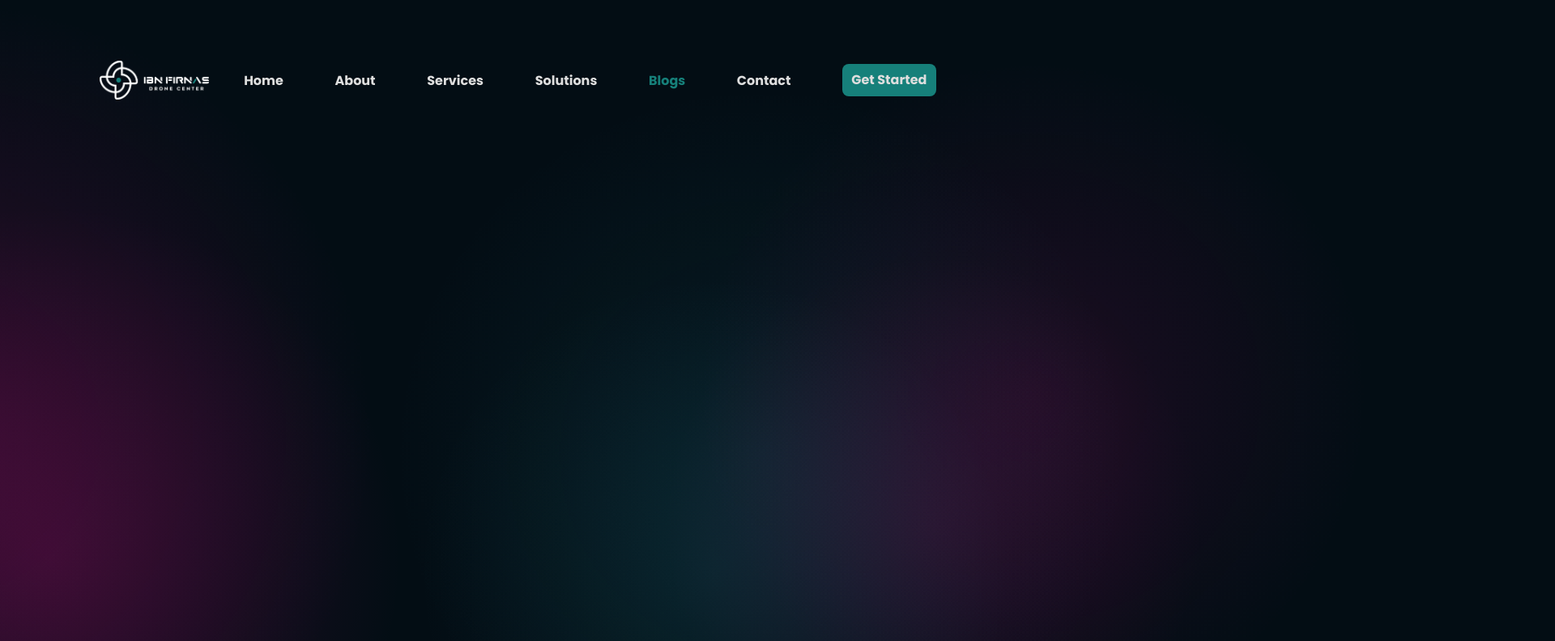
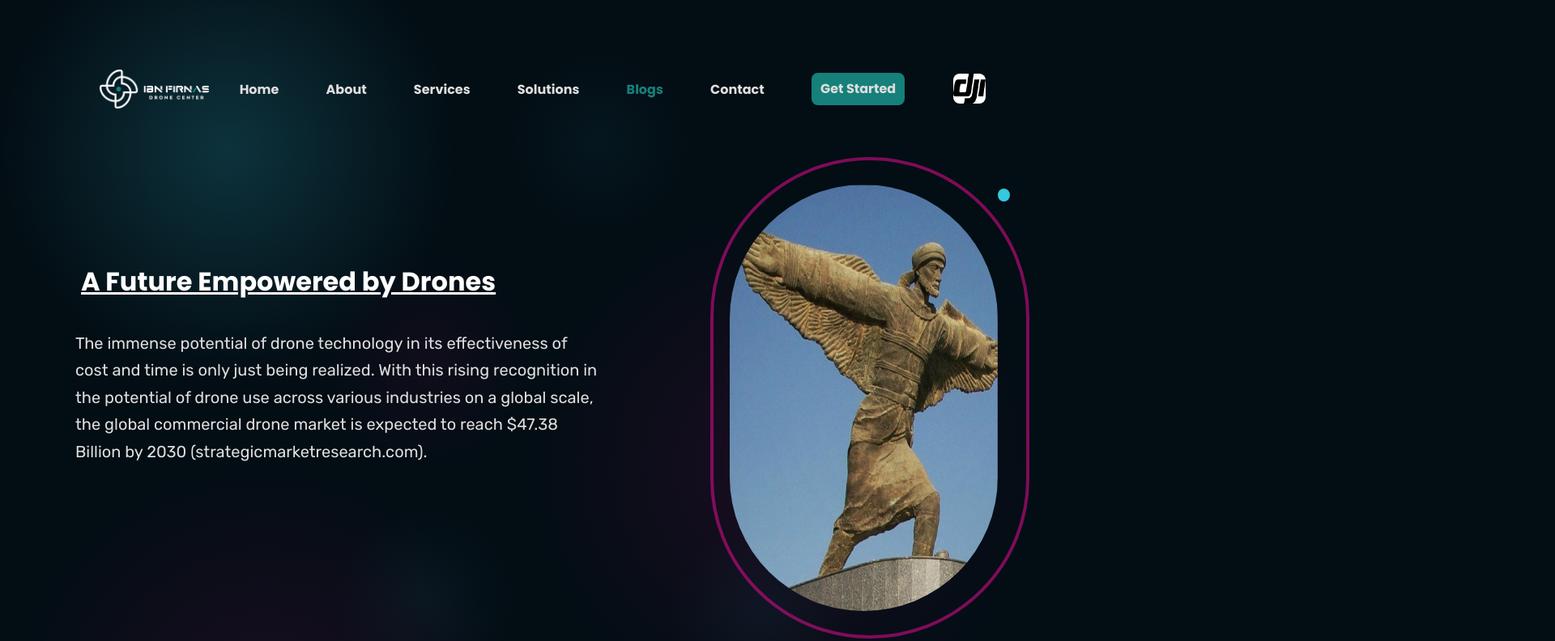
Before and after one commit to Acharouni/ibnfernass, a plain HTML site: page blogs.html in a window 1280 px wide. Shown: the top 792 px of the page at 81% size, 1920 px wide, since content can reach past the window. Drawn offline with Linux system fonts and the light colour scheme.

Commit message:
blogs page

```diff
--- a/blogs.html
+++ b/blogs.html
@@ -6,26 +6,19 @@
 
   <link rel="stylesheet" href="./global.css" />
   <link rel="stylesheet" href="./index.css" />
-    <link
-      rel="stylesheet"
-      href="https://fonts.googleapis.com/css2?family=Poppins:wght@400;700&display=swap"
-    />
-    <link
-      rel="stylesheet"
-      href="https://fonts.googleapis.com/css2?family=Rubik:wght@400;500&display=swap"
-    />
-    <link
-      rel="stylesheet"
-      href="https://fonts.googleapis.com/css2?family=Montserrat:wght@700&display=swap"
-    />
+  <link rel="stylesheet" href="./style/blogs.css" />
+  <link rel="stylesheet" href="./style/animation.css" />
+  <link rel="stylesheet" href="./style/cartdron.css" />
+  <link rel="stylesheet" href="https://fonts.googleapis.com/css2?family=Poppins:wght@400;700&display=swap" />
+  <link rel="stylesheet" href="https://fonts.googleapis.com/css2?family=Rubik:wght@400;500&display=swap" />
+  <link rel="stylesheet" href="https://fonts.googleapis.com/css2?family=Montserrat:wght@700&display=swap" />
+  <link rel="stylesheet" href="./3d/styledrone.css">
+    <script src="./3d/jquery-3.6.0.min.js"></script>
 </head>
 <body>
-    <div class="ai-tech-technology-landing-p">
-      <img class="background-icon" alt="" src="./public/background.svg" />
     <header class="desktop-header" id="features">
       <nav>
         <div class="mobile-menu" id="mobile-menu">
-
           <ul>
             <li><a href="index.html">Home</a></li>
             <li><a href="about.html">About</a></li>
@@ -40,8 +33,6 @@
         <img class="show logo" src="./img/logo/logo.png" alt="Logo">
         <span class="show togg" onclick="showMenu()">&Congruent;</span>
         <span class="showhide hid"  onclick="NoTshowMenu()">&times;</span>
-
-
 
         <nav class="menu">
           <div class="top-navigation" id="desktop">
@@ -58,15 +49,72 @@
                 <b class="get-started"><a href="academy.html">Get Started</a></b>
               </div>
             </div>
+                   <div class="reg">
+            <div class="reg-item"></div>
+          </div><a href="product.html"><img class="image-1-icon" alt="" src="./img/dji.png" /></a>
+    </div>
           </div>
         </nav>
+      </nav>
     </header>
-  <script src="script.js"></script>
+
+
+<!-- ----------------------------------------------------------------------------------------------------------------->
+
+
+<!-- ----------------------------------------------------------------------------------------------------------------->
+
+
+
+
+  <div class="headerblog">
+      <div class="aboutblog"></div>
+      <div class="right-aboutblog">
+        <div class="titleblog">
+          <a
+            class="a-future-empowered"
+            href="https://ifdc.om/blogs/a-future-empowered-by-drones"
+            target="_blank"
+            >A Future Empowered by Drones</a
+          >
+        </div>
+        <div class="descriptionblog">
+          <div class="the-immense-potential">
+            The immense potential of drone technology in its effectiveness of
+            cost and time is only just being realized. With this rising
+            recognition in the potential of drone use across various industries
+            on a global scale, the global commercial drone market is expected to
+            reach $47.38 Billion by 2030 (strategicmarketresearch.com).
+          </div>
+        </div>
+      </div>
+      <div class="right-welcome-icon">
+      <div class="div-2">
+    <div class="div-3"></div>
+    <div class="div-4">
+      <img
+        loading="lazy"
+        src="./img/ibnfirnas.png"
+        class="img"
+      />
+      <div class="div-5"></div>
+    </div>
+  </div>
+  <div class="div-6"></div>
+</div>
+      </div>
+    </div>
+
+<!-- ----------------------------------------------------------------------------------------------------------------->
 
 
 
 
 
+
+
+<script src="./3d/scriptdrone.js"></script>
+<script src="script.js"></script>
   <footer class="footer">
     <div class="subscribe-form-parent">
       <div class="subscribe-form">
@@ -77,12 +125,7 @@
           </div>
           <div class="subscribe-wrapper">
             <div class="subscribe">
-                  <img
-                    class="rectangle-icon"
-                    alt=""
-                    src="./public/rectangle.svg"
-                  />
-
+              <img class="rectangle-icon" alt="" src="./public/rectangle.svg" />
               <div class="subscribe-inner">
                 <div class="enter-your-email-here-parent">
                   <input class="column" type="email" placeholder="Enter Your Email Here"/>
@@ -130,7 +173,6 @@
                 <div class="email-examplecom-container">
                   <span class="email">instagram :</span>
                   <span class="examplecom"><a href="https://www.instagram.com/ibnfirnas.om?igshid=YmMyMTA2M2Y%3D">ibnfirnas.om</a></span>
-
                 </div>
               </div>
             </div>
@@ -157,6 +199,5 @@
     </div>
     </footer>
 
-    </div>
 </body>
 </html>
--- a/index.css
+++ b/index.css
@@ -46,7 +46,7 @@
 .top-navigation {
   display: flex;
   flex-direction: row;
-  position: absolute;
+  position: relative;
   top: 32px;
   left: calc(50% - 517px);
   width: 1033px;
--- /dev/null
+++ b/style/blogs.css
@@ -0,0 +1,131 @@
+.aboutblog {
+  position: absolute;
+  top: 289px;
+  left: 155px;
+  width: 520px;
+  height: 53px;
+}
+.a-future-empowered {
+  position: absolute;
+  top: 0;
+  left: 0;
+  text-decoration: underline;
+  font-weight: 700;
+  color: inherit;
+  display: inline-block;
+  width: 597px;
+  height: 84px;
+}
+.titleblog {
+  width: 597px;
+  position: relative;
+  height: 84px;
+  z-index: 0;
+}
+.descriptionblog,
+.the-immense-potential {
+  width: 652px;
+  position: absolute;
+  height: 79px;
+}
+.the-immense-potential {
+  top: 0;
+  left: 0;
+  line-height: 167.09%;
+  display: inline-block;
+}
+.descriptionblog {
+  margin: 0 !important;
+  top: 84px;
+  left: -7px;
+  z-index: 1;
+  font-size: 20px;
+  color: #dedede;
+  font-family: var(--font-rubik);
+}
+.right-aboutblog {
+  position: absolute;
+  top: 324px;
+  left: 100px;
+  width: 520px;
+  height: 53px;
+  display: flex;
+  flex-direction: column;
+  align-items: flex-start;
+  justify-content: flex-start;
+  padding: 0 0 4px;
+  box-sizing: border-box;
+  gap: 10px;
+}
+.right-welcome-icon {
+  margin-top: 194px;
+  margin-left: 870px;
+  width: 249px;
+  height: 387px;
+}
+.headerblog {
+  width: 100%;
+  position: relative;
+  height: 830px;
+  text-align: left;
+  font-size: 32px;
+  color: #fff;
+  font-family: var(--font-poppins);
+}
+  .div {
+    justify-content: flex-end;
+    display: flex;
+    gap: 20px;
+  }
+  .div-2 {
+    display: flex;
+    gap: 7px;
+    flex-grow: 1;
+    flex-basis: auto;
+  }
+  .div-3 {
+    background-color: #16807a;
+    border-radius: 50%;
+    align-self: start;
+    margin-top: 114px;
+    width: 16px;
+    height: 15px;
+  }
+  .div-4 {
+    border-radius: 200px;
+    border-color: rgba(221, 12, 142, 0.56);
+    border-style: solid;
+    border-width: 4px;
+    display: flex;
+    gap: 0px;
+    flex-grow: 1;
+    flex-basis: auto;
+    padding: 30px 20px;
+  }
+  .img {
+    aspect-ratio: 0.64;
+    object-fit: auto;
+    object-position: center;
+    width: fit-content;
+    flex-grow: 1;
+    flex-basis: 0;
+    width: 331.386px;
+    height: 526.748px;
+    border-radius: 200px;}
+
+  .div-5 {
+    background-color: #34c9de;
+    border-radius: 50%;
+    align-self: start;
+    margin-top: 5px;
+    width: 15px;
+    height: 16px;
+  }
+  .div-6 {
+    background-color: #16807a;
+    border-radius: 50%;
+    align-self: end;
+    margin-top: 410px;
+    width: 16px;
+    height: 16px;
+  }
```
Also changed, not shown: test.html (+39 -0 lines), Get A Quote.html (added), public/right-welcome.svg (added). Lines whose indentation alone changed are shown as unchanged.
